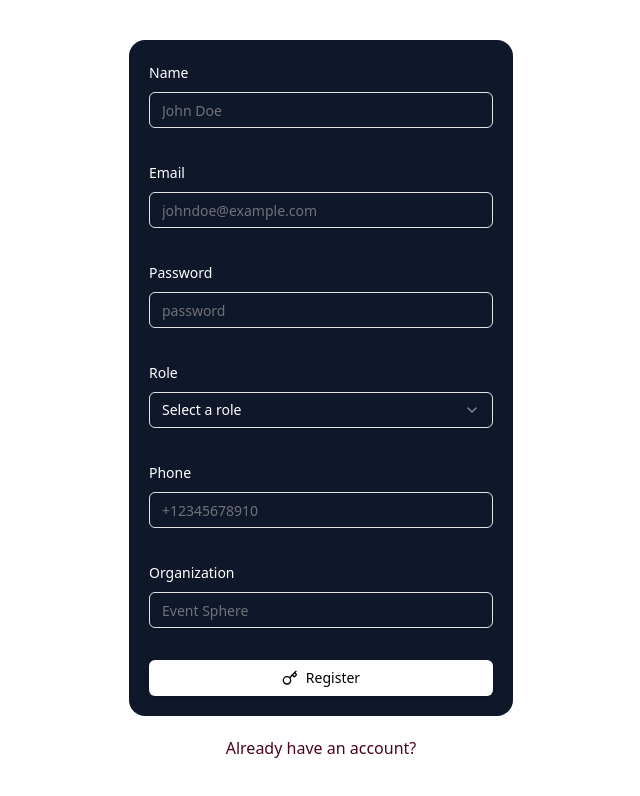
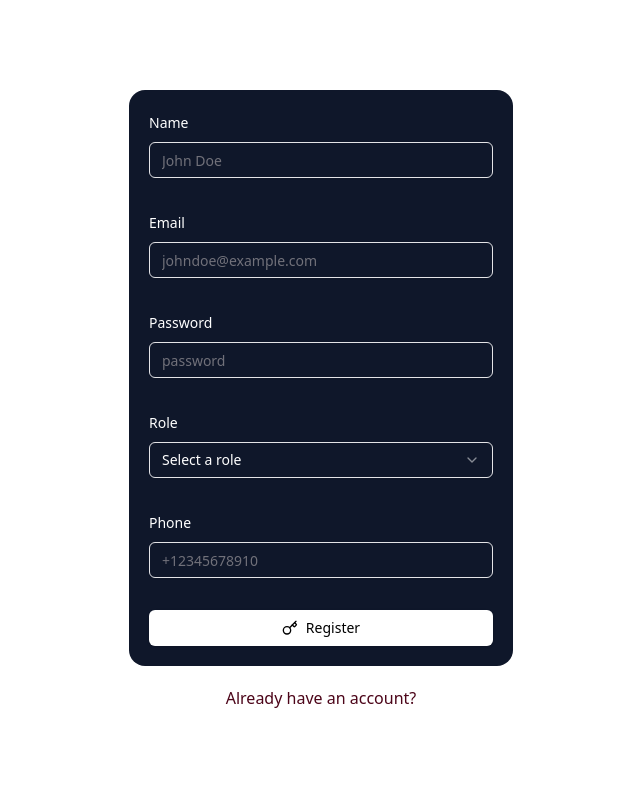
Before and after one commit to Huzaifa1509/EventSphere-Management-System, a React (Vite) app in the folder Frontend/event_sphere/: page /register in a window 1280 px wide. Shown: the top 796 px of the page, without its empty margins (319-959 px from the left). Built offline with nearby package versions, Linux system fonts and the light colour scheme.

Commit message:
Organizer Field Fixed

```diff
--- a/Frontend/event_sphere/src/Pages/Register.tsx
+++ b/Frontend/event_sphere/src/Pages/Register.tsx
@@ -1,4 +1,4 @@
-import React from 'react';
+import React, { useState } from 'react';
 import { zodResolver } from '@hookform/resolvers/zod';
 import { useForm } from 'react-hook-form';
 import { z } from 'zod';
@@ -18,19 +18,21 @@ const formSchema = z.object({
   password: z.string().min(2).max(50),
   role: z.string().min(2).max(50).toUpperCase(),
   phone: z.string().min(13).max(14),
-  organization: z.string().min(2).max(50),
+  organization: z.string().min(2).max(50).optional(),
 })
 
 const Register = () => {
   const { toast } = useToast()
   const navigate = useNavigate()
+  const [organizer, setOrganizer] = useState('')
+
   const form = useForm<z.infer<typeof formSchema>>({
     resolver: zodResolver(formSchema),
     defaultValues: {
       name: "",
       email: "",
       password: "",
-      role: "",
+      role: "ATTENDEE",
       phone: "",
       organization: "",
     },
@@ -163,6 +165,8 @@ const Register = () => {
             />
 
 
+            {/* I only want to display organization field if role is organizer */}
+            {form.watch('role') === 'ORGANIZER' && (
               <FormField
                 control={form.control}
                 name='organization'
@@ -177,7 +181,7 @@ const Register = () => {
                   </FormItem>
                 )}
               />
-
+            )}
             <Button className="w-full bg-white text-black hover:bg-black hover:text-white" type="submit"><Key /> Register</Button>
           </form>
         </Form>
```
Lines whose indentation alone changed are shown as unchanged.
